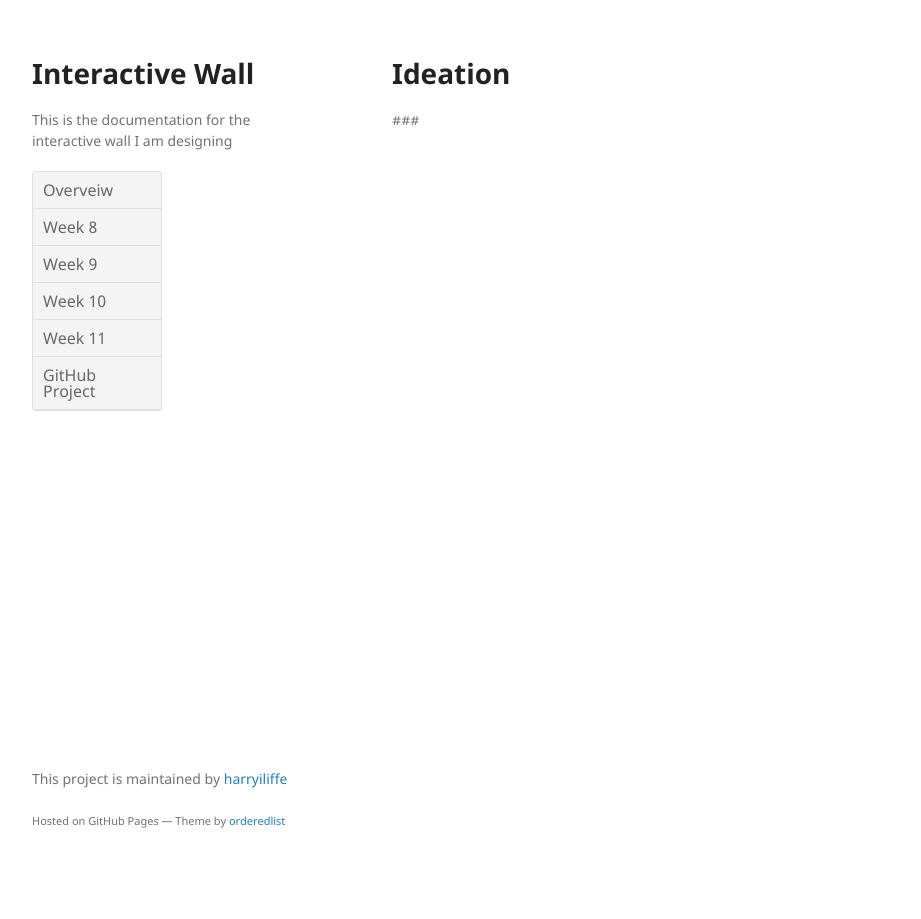
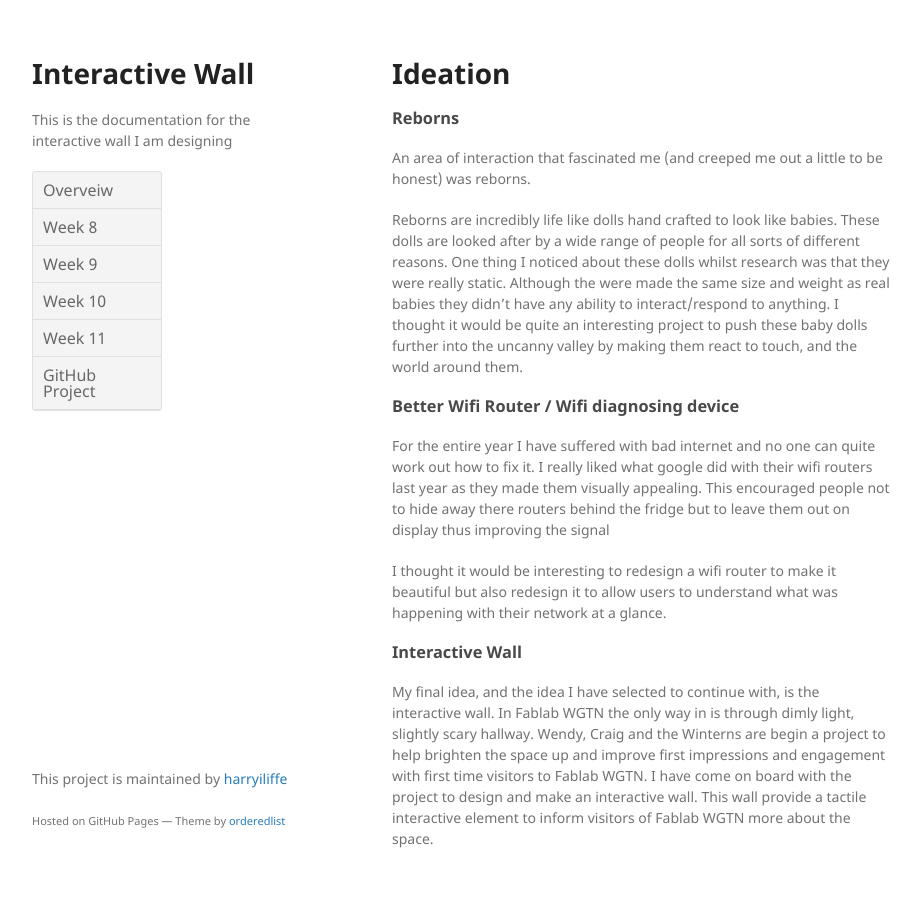
Before and after one commit to harryiliffe/interactive-design, a Jekyll site: the page built from docs/_posts/2017-09-20-ideasforproject.md, in a window 1280 px wide. Shown: the whole page, without its empty margins (178-1099 px from the left). Built offline with Jekyll 4.4.1, drawn with Linux system fonts in a browser that asks for light colours.

Commit message:
added ideas for project

```diff
--- a/docs/_posts/2017-09-20-ideasforproject.md
+++ b/docs/_posts/2017-09-20-ideasforproject.md
@@ -6,4 +6,23 @@ subtitle: "Potential Ideas for my project"
 order: 2
 ---
 
-###
+### Reborns
+
+An area of interaction that fascinated me (and creeped me out a little to be honest) was reborns.
+
+Reborns are incredibly life like dolls hand crafted to look like babies.
+These dolls are looked after by a wide range of people for all sorts of different reasons.
+One thing I noticed about these dolls whilst research was that they were really static. Although the were made the same size and weight as real babies they didn't have any ability to interact/respond to anything. I thought it would be quite an interesting project to push these baby dolls further into the uncanny valley by making them react to touch, and the world around them.
+
+### Better Wifi Router / Wifi diagnosing device
+
+For the entire year I have suffered with bad internet and no one can quite work out how to fix it.
+I really liked what google did with their wifi routers last year as they made them visually appealing. This encouraged people not to hide away there routers behind the fridge but to leave them out on display thus improving the signal
+
+I thought it would be interesting to redesign a wifi router to make it beautiful but also redesign it to allow users to understand what was happening with their network at a glance.
+
+### Interactive Wall
+
+My final idea, and the idea I have selected to continue with, is the interactive wall.
+In Fablab WGTN the only way in is through dimly light, slightly scary hallway. Wendy, Craig and the Winterns are begin a project to help brighten the space up and improve first impressions and engagement with first time visitors to  Fablab WGTN.
+I have come on board with the project to design and make an interactive wall. This wall provide a tactile interactive element to inform visitors of Fablab WGTN more about the space.
```
